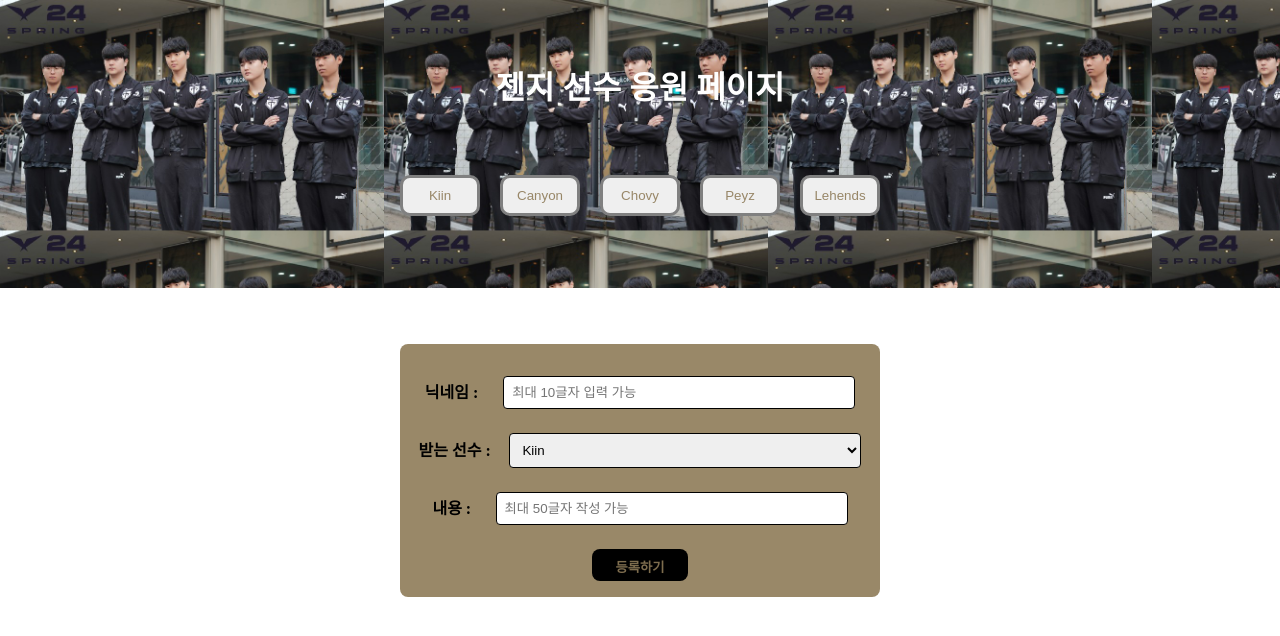
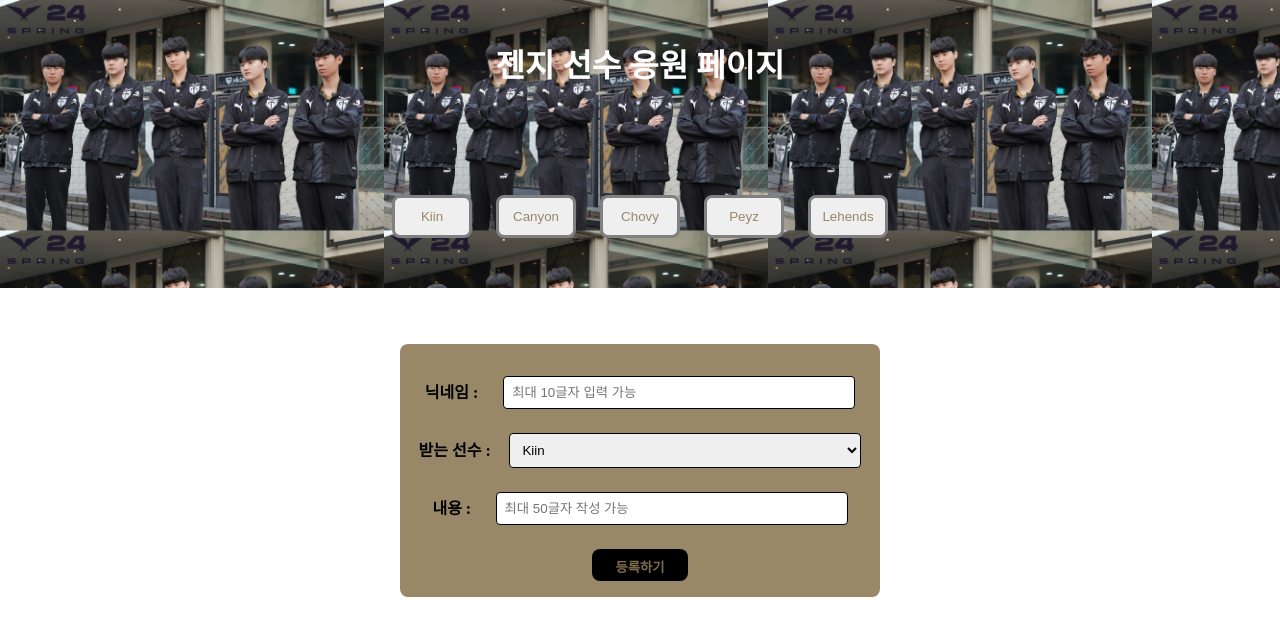
Before and after one commit to chomusuke9072/fanletter, a React (Create React App) app: page / in a window 1280 px wide. Shown: the top 636 px of the page. Built offline with nearby package versions, Linux system fonts and the light colour scheme.

Commit message:
버튼 위치 조정

```diff
--- a/src/components/Layout.jsx
+++ b/src/components/Layout.jsx
@@ -21,13 +21,17 @@
   color: white;
 `;
 
+const StyledNav = styled.nav`
+  margin-top: 4rem;
+`;
+
 const Layout = () => {
   return (
     <StyledLayout>
       <StyledHeader>젠지 선수 응원 페이지</StyledHeader>
-      <nav>
+      <StyledNav>
         <PlayerButton />
-      </nav>
+      </StyledNav>
     </StyledLayout>
   );
 };
--- a/src/components/PlayerButton.styled.jsx
+++ b/src/components/PlayerButton.styled.jsx
@@ -1,14 +1,14 @@
 import styled from "styled-components";
 
 export const StyledButton = styled.button`
-  padding: 10px;
-  width: 80px;
+  padding: 0.7rem;
+  width: 5rem;
   border: 3px solid gray;
-  border-radius: 10px;
+  border-radius: 0.5rem;
   color: #8d7a57e4;
 `;
 
 export const StyledDiv = styled.div`
   display: flex;
-  gap: 20px;
+  gap: 1.5rem;
 `;
```
